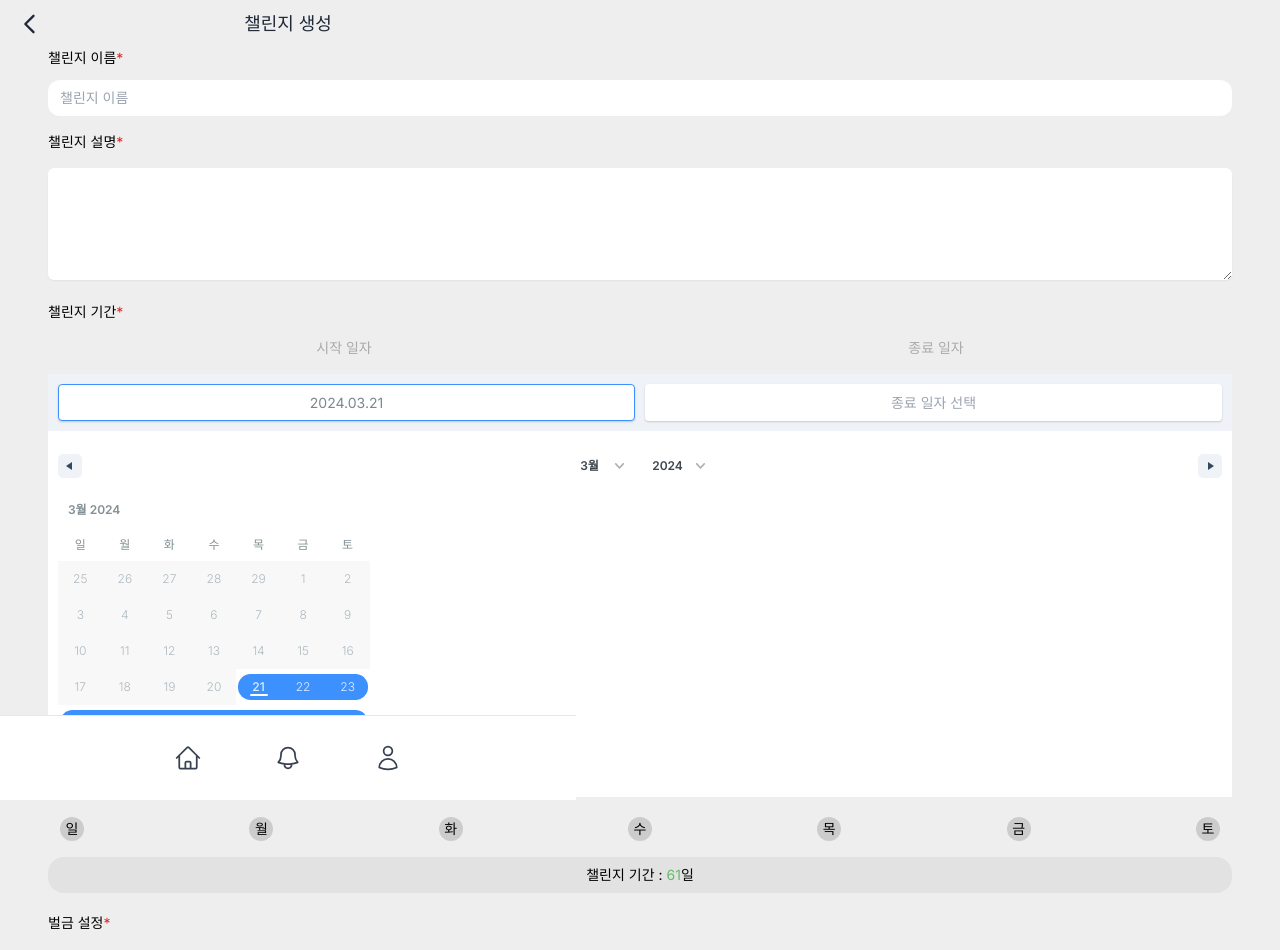
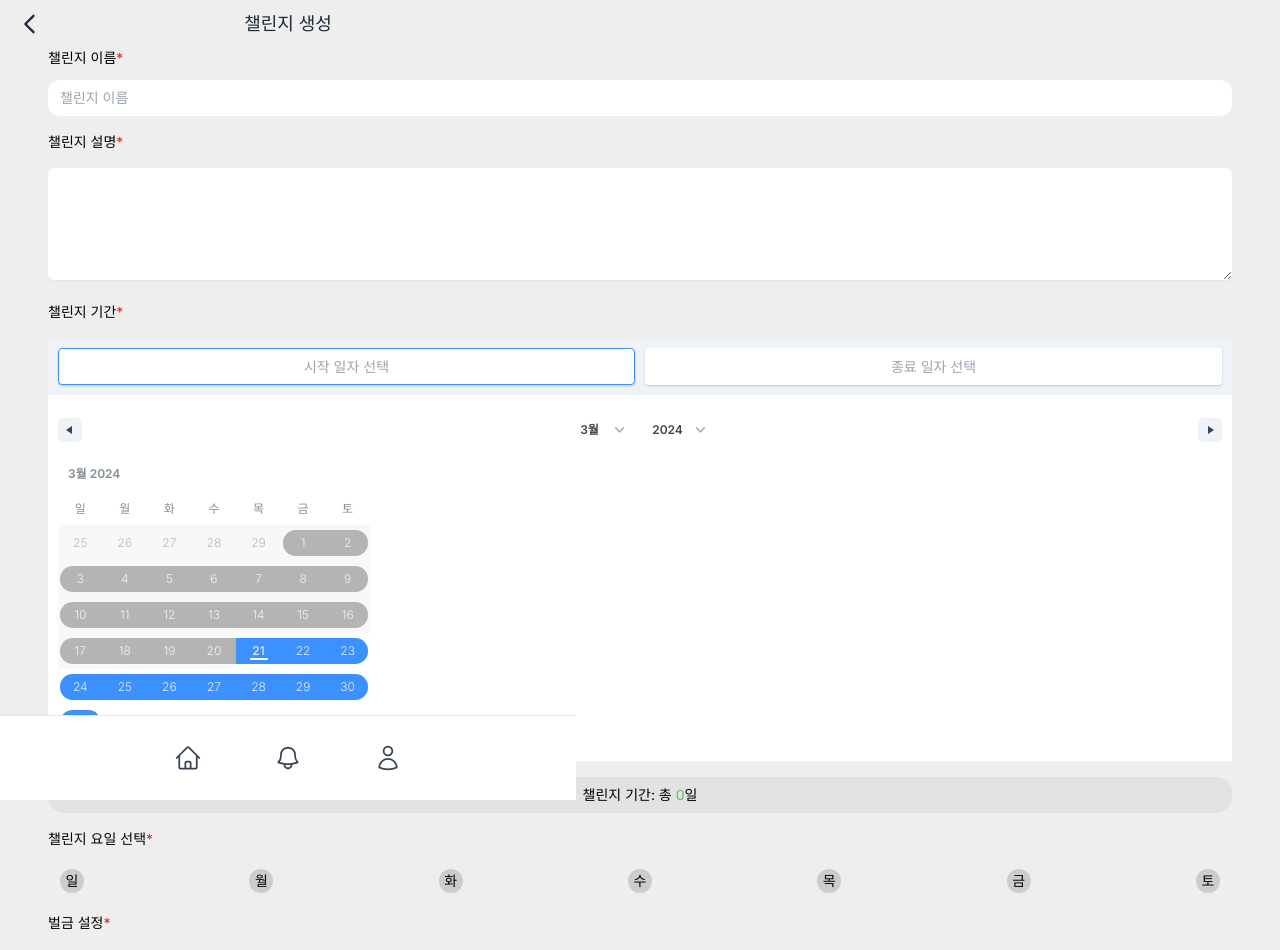
Before and after one commit to HabitPay/frontend, a Next.js app: page /challenges/create_challenge in a window 1280 px wide. Shown: the top 950 px of the page. Built offline with nearby package versions, Linux system fonts and the light colour scheme.

Commit message:
✨ feat: 챌린지 기간 계산 추가 #27

```diff
--- a/src/app/challenges/create_challenge/page.tsx
+++ b/src/app/challenges/create_challenge/page.tsx
@@ -48,9 +48,9 @@ function Page() {
     formState: { errors },
   } = useForm<IChallengeForm>({});
 
-  const [state, setState] = useState([
+  const [challengeDate, setChallengeDate] = useState([
     {
-      startDate: new Date(),
+      startDate: null,
       endDate: null,
       key: "selection",
     },
@@ -98,36 +98,43 @@ function Page() {
           </div>
           <div className="flex flex-col">
             <Label title="챌린지 기간" isRequired />
-            <div className="flex flex-row justify-around mt-4 mb-4">
-              <div className="flex flex-col items-center justify-center space-y-5">
-                <span className="text-sm text-habit-gray">시작 일자</span>
-              </div>
-              <div className="flex flex-col items-center justify-center space-y-5">
-                <span className="text-sm text-habit-gray">종료 일자</span>
-              </div>
-            </div>
-            <div className="mb-5">
+            <div className="mt-4 mb-4">
               <Controller
                 name="startDate"
                 control={control}
                 render={({ field: { onChange, value } }) => (
                   <DateRange
                     locale={ko}
-                    onChange={(item) => setState([item.selection])}
+                    onChange={(item) => setChallengeDate([item.selection])}
                     showSelectionPreview={true}
                     months={1}
-                    ranges={state}
+                    ranges={challengeDate}
                     minDate={new Date()}
                     maxDate={addYears(new Date(), 2)}
+                    shownDate={new Date()}
                     dateDisplayFormat={"yyyy.MM.dd"}
                     direction="horizontal"
-                    startDatePlaceholder="시작 일자"
+                    startDatePlaceholder="시작 일자 선택"
                     endDatePlaceholder="종료 일자 선택"
                   />
                 )}
               />
             </div>
-            <div className="flex flex-col mb-5">
+            <div className="flex items-center justify-center py-2 mb-4 text-sm bg-habit-lightgray rounded-2xl">
+              <span>챌린지 기간: 총 </span>
+              <span className=" text-habit-green">
+                {challengeDate[0]?.startDate && challengeDate[0]?.endDate
+                  ? differenceInDays(
+                      challengeDate[0]?.endDate,
+                      challengeDate[0]?.startDate
+                    ) + 1
+                  : 0}
+              </span>
+              <span>일</span>
+            </div>
+            <div className="flex flex-col">
+              <Label title="챌린지 요일 선택" isRequired />
+              <div className="flex flex-col mt-5 mb-5">
                 <div className="flex flex-row justify-between px-3 text-sm">
                   {[0, 0, 0, 0, 0, 0, 0].map((item, index) => (
                     <div
@@ -143,12 +150,6 @@ function Page() {
                     </div>
                   ))}
                 </div>
-              <div className="flex items-center justify-center py-2 mt-4 text-sm bg-habit-lightgray rounded-2xl">
-                <span>챌린지 기간 : </span>
-                <span className=" text-habit-green">
-                  {differenceInDays(new Date(2024, 4, 1), new Date(2024, 2, 1))}
-                </span>
-                <span>일</span>
               </div>
             </div>
             <div className="flex flex-col">
```
Lines whose indentation alone changed are shown as unchanged.
